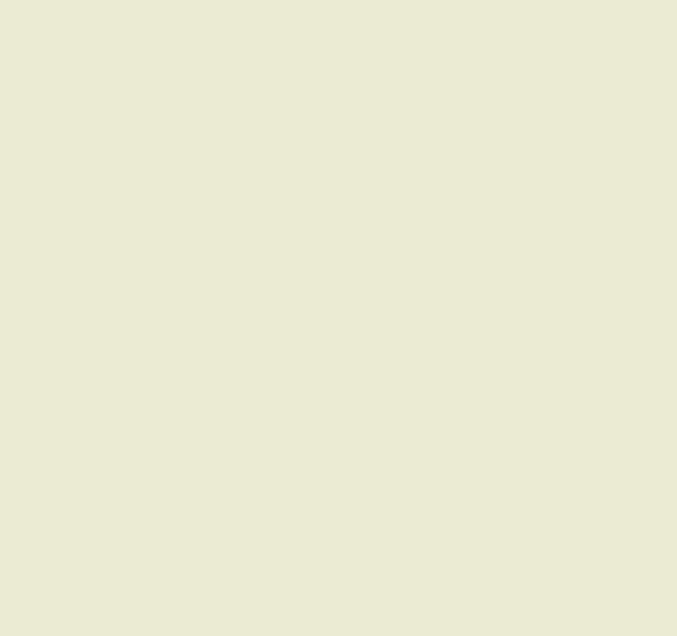
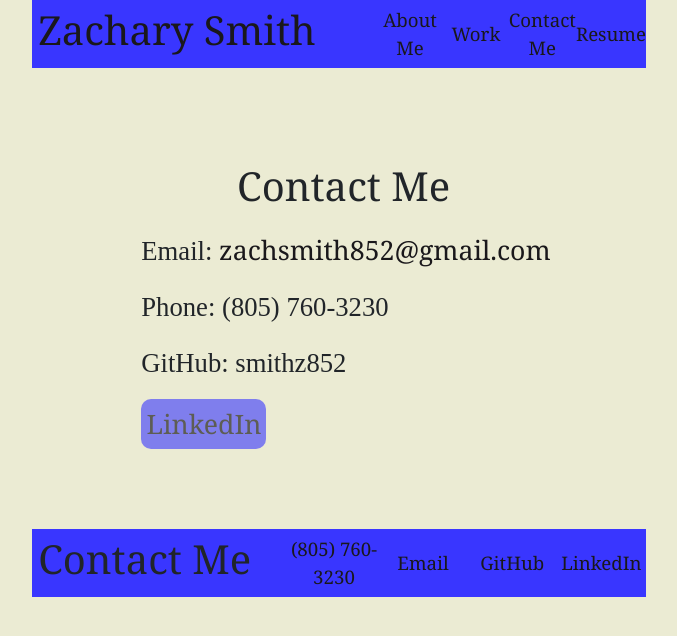
Before and after one commit to smithz852/react-portfolio, a React (Vite) app in the folder react-portfolio/: page /Contact in a window 1280 px wide. Before the commit this address had no page. Shown: the top 636 px of the page, without its empty margins (301-978 px from the left). Built offline with nearby package versions, Linux system fonts and the light colour scheme.

Commit message:
Add contact page and links

```diff
--- a/react-portfolio/src/App.css
+++ b/react-portfolio/src/App.css
@@ -17,7 +17,7 @@ h1 {
   flex-basis: 50%;
   flex-wrap: nowrap;
   font-size: 32pt;
-  margin-left: 3%;
+  margin-left: 1%;
 }
 
 h2 {
@@ -50,13 +50,13 @@ p {
 }
 
  a {
-    color: rgb(26, 24, 27);
-    text-decoration: none;
+    color: rgb(26, 24, 27) !important;
+    text-decoration: none !important;
  }
 
  /* gives white text appearence when hovering over text links */
  a:hover {
-    color: white;
+    color: white !important;
     text-decoration: underline;
  }
 
@@ -239,6 +239,41 @@ img {
   margin-left: 25%;
   margin-right: 25%;
   border-radius: 10px 10px 10px 10px;
+}
+
+.contactHeader {
+  font-size: 2.5rem;
+  margin-top: 3%;
+  margin-left: 5%;
+  margin-right: 3%;
+}
+
+.contactInfo {
+  margin-top: 3%;
+  margin-left: 3%;
+  font-size: 20pt;
+}
+
+.contactContainer {
+  display: flex;
+  flex-direction: column;
+  align-items: center;
+  padding: 6%;
+  margin: 6%;
+  margin-bottom: 7%;
+}
+
+.contactBtn {
+  padding: 1% !important;
+  background-color: rgb(57, 54, 255);
+  border-radius: 10px 10px 10px 10px;
+  cursor:pointer;
+    opacity: 0.6;
+  transition: 0.3s;
+}
+
+.contactBtn:hover {
+  opacity: 1;
 }
 
 /* flex box specs for work section */
--- a/react-portfolio/src/Components/FooterComp.jsx
+++ b/react-portfolio/src/Components/FooterComp.jsx
@@ -1,16 +1,17 @@
 import React from "react";
-import { Link } from 'react-router-dom'
 
 export function FooterComp() {
+
+
   return (
     <>
     <header className="flex footerMargin">
           <h2>Contact Me</h2>
           <ul>
-            <li>(805) 760-3230</li>
-            <li> Email</li>
-            <li>GitHub</li>
-            <li>LinkedIn</li>
+            <li><a href="tel: +18057603230">(805) 760-3230</a></li>
+            <li><a href="mailto: zachsmith852@gmail.com">Email</a></li>
+            <li><a href="https://github.com/smithz852">GitHub</a></li>
+            <li><a href="https://www.linkedin.com/in/zachary-smith-610a32178/">LinkedIn</a></li>
           </ul>
         </header>
         </>
--- a/react-portfolio/src/Components/PortfolioNavbar.jsx
+++ b/react-portfolio/src/Components/PortfolioNavbar.jsx
@@ -1,5 +1,6 @@
 import React from 'react'
 import { Link, useNavigate } from 'react-router-dom'
+import resumePdf from '../assets/resume2024.pdf'
 
 export function PortfolioNavbar() {
 
@@ -11,7 +12,10 @@ function changePage() {
   return (
   <>
   <header className="flex">
-        <h1>Zachary Smith</h1>
+        <h1><Link to='/' onClick={() => {
+              let path = '/'
+              changePage(path);
+          }}>Zachary Smith</Link></h1>
         <ul>
           <li>
           <Link to='/AboutMe' onClick={() => {
@@ -27,8 +31,13 @@ function changePage() {
           }} >
             Work
             </Link></li>
-          <li>Contact Me</li>
-          <li>Resume</li>
+          <li><Link to='/Contact' onClick={() => {
+              let path = '/Contact'
+              changePage(path);
+          }} >
+            Contact Me
+            </Link></li>
+          <li><a href={resumePdf} target='_blank'>Resume</a></li>
         </ul>
       </header>
       </>
--- /dev/null
+++ b/react-portfolio/src/Pages/Contact.jsx
@@ -0,0 +1,15 @@
+
+
+export function Contact() {
+  return (
+    <div className="contactContainer">
+      <span className="contactHeader">Contact Me</span>
+      <div className="contactInfo">
+        <p>Email: <a href="mailto: zachsmith852@gmail.com">zachsmith852@gmail.com</a></p>
+        <p>Phone: (805) 760-3230</p>
+        <p>GitHub: smithz852</p>
+        <a href="https://www.linkedin.com/in/zachary-smith-610a32178/"><button className="contactBtn">LinkedIn</button></a>
+    </div>
+    </div>
+  );
+}
--- a/react-portfolio/src/main.jsx
+++ b/react-portfolio/src/main.jsx
@@ -7,6 +7,7 @@ import './index.css';
 import { Home } from './Pages/Home.jsx'
 import { AboutMe } from './Pages/AboutMe.jsx'
 import { Work } from './Pages/Work.jsx'
+import { Contact } from './Pages/Contact.jsx'
 
 const router = createBrowserRouter([
   {
@@ -26,6 +27,10 @@ const router = createBrowserRouter([
         path: '/Work',
         element: <Work />
       },
+      {
+        path: '/Contact',
+        element: <Contact />
+      }
     ],
   },
 ]);
```
Also changed, not shown: 1 other file (tests, documents, lock files or other folders).
